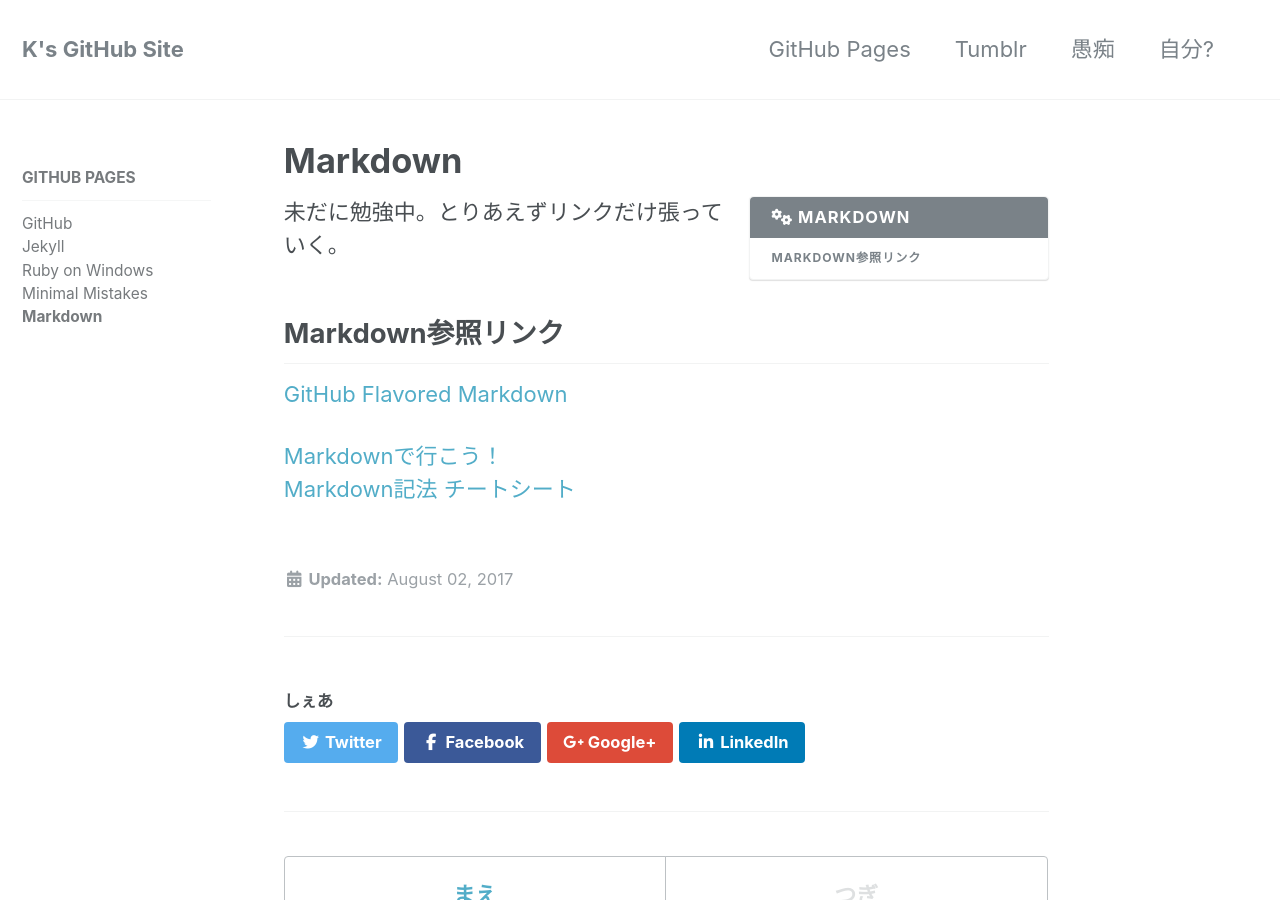
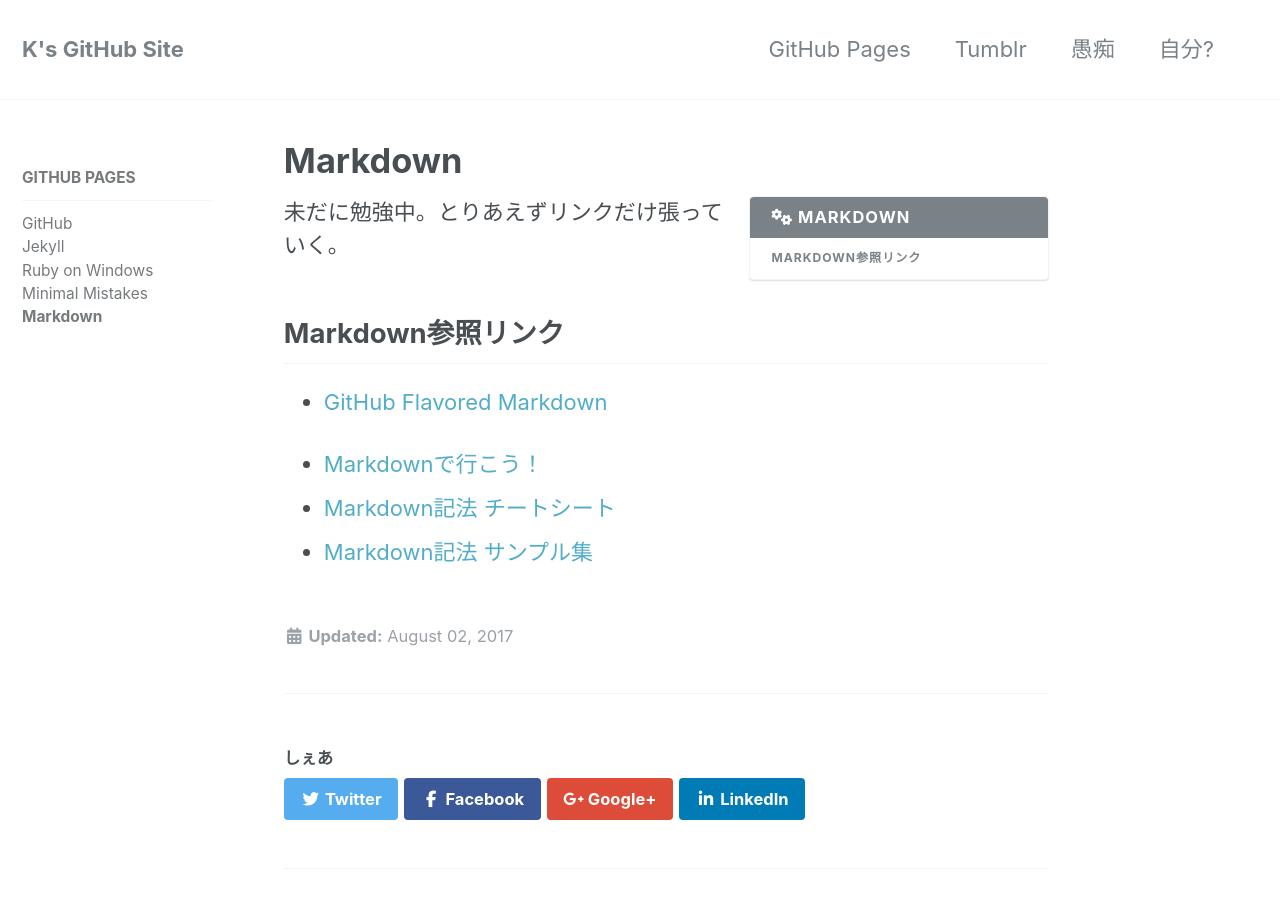
Before and after one commit to laureltreetop/laureltreetop.github.io, a Jekyll site: the page built from _githubpages/05-markdown.md, in a window 1280 px wide and 900 px high. Built offline with Jekyll 4.4.1, drawn with Linux system fonts in a browser that asks for light colours; nearby versions of some CDN libraries; comment, search, counter and statistics services are not loaded.

Commit message:
Update 05-markdown.md

```diff
--- a/_githubpages/05-markdown.md
+++ b/_githubpages/05-markdown.md
@@ -6,7 +6,8 @@
 {% include toc icon="gears" title="Markdown" %} 未だに勉強中。とりあえずリンクだけ張っていく。
 ## Markdown参照リンク
 
-[GitHub Flavored Markdown](https://guides.github.com/features/mastering-markdown/)
+- [GitHub Flavored Markdown](https://guides.github.com/features/mastering-markdown/)
 
-[Markdownで行こう！](https://gist.github.com/wate/7072365)
-[Markdown記法 チートシート](https://gist.github.com/mignonstyle/083c9e1651d7734f84c99b8cf49d57fa)
+- [Markdownで行こう！](https://gist.github.com/wate/7072365)
+- [Markdown記法 チートシート](https://gist.github.com/mignonstyle/083c9e1651d7734f84c99b8cf49d57fa)
+- [Markdown記法 サンプル集](http://qiita.com/tbpgr/items/989c6badefff69377da7)
```
